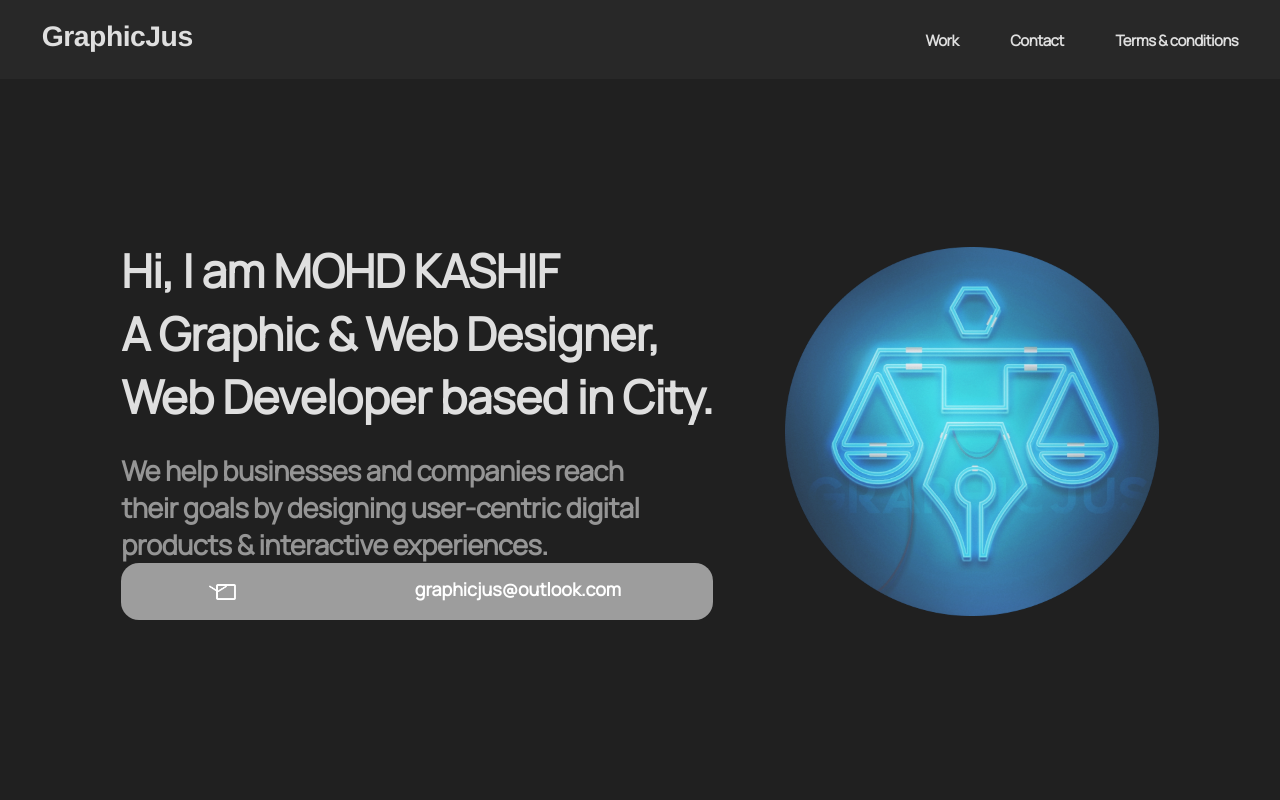
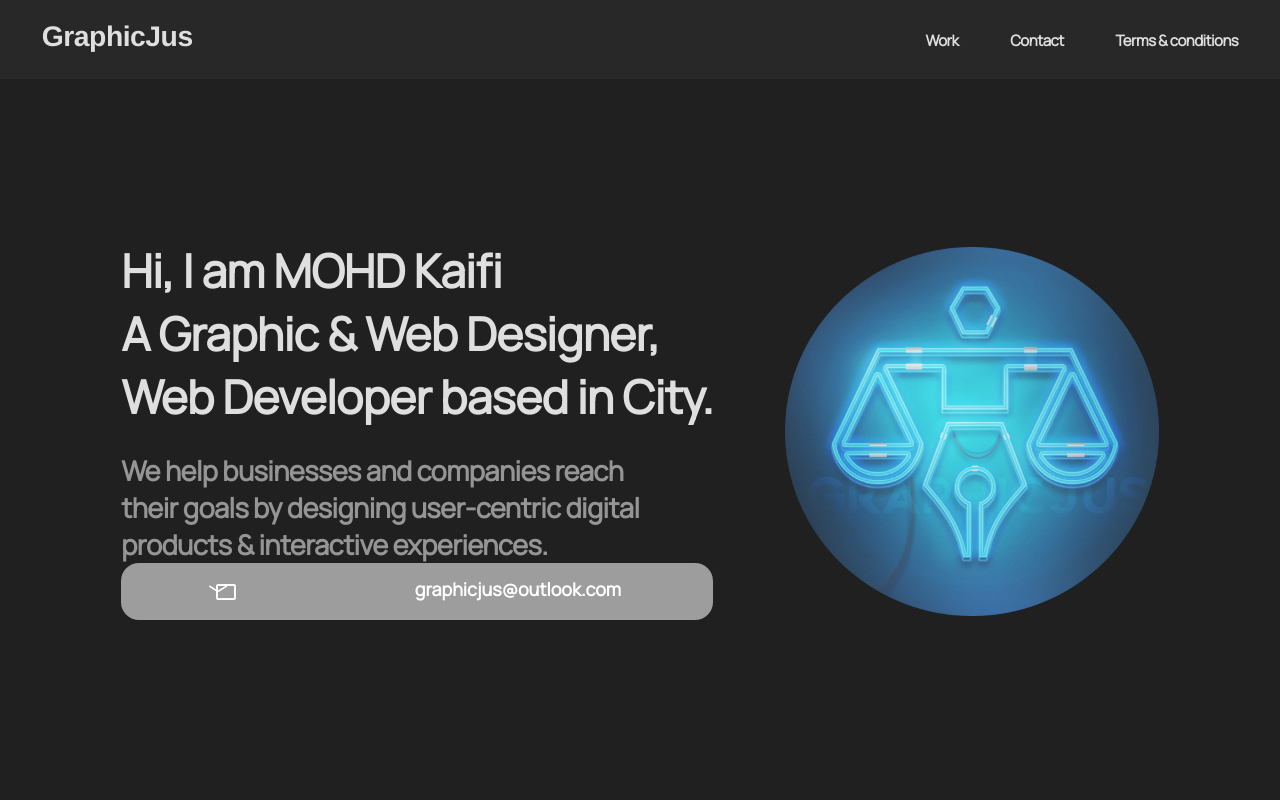
Before and after one commit to graphicjus/Portfolio, a plain HTML site: page index.html in a window 1280 px wide. Shown: the top 800 px of the page. Drawn offline with nearby package versions, Linux system fonts and the light colour scheme; a web font is replaced by a local one.

Commit message:
Update index.html

```diff
--- a/index.html
+++ b/index.html
@@ -40,7 +40,7 @@
           <div class="layout portfolio-section2__flex2">
             <h1 class="layout portfolio-section2__hero-title1-box" data-aos="slide-right" data-aos-delay="500">
               <pre class="portfolio-section2__hero-title1">
-Hi, I am MOHD KASHIF
+Hi, I am MOHD Kaifi
 A Graphic &amp; Web Designer,
 Web Developer based in City.</pre>
             </h1>
```
